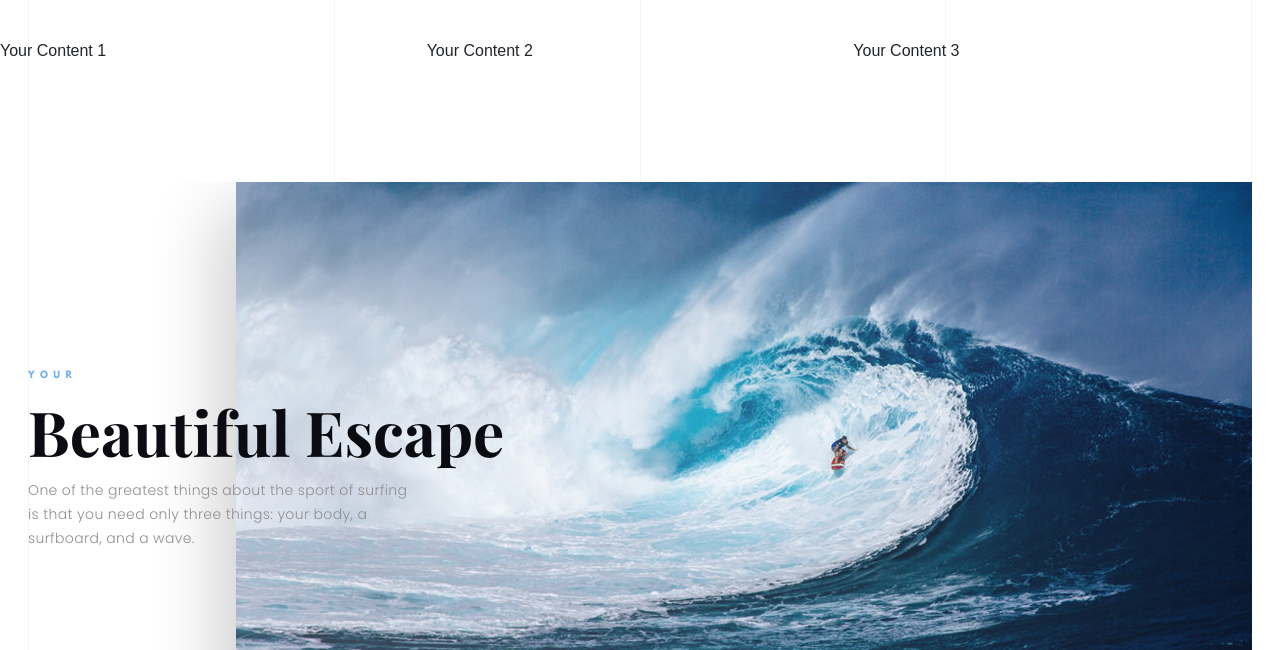
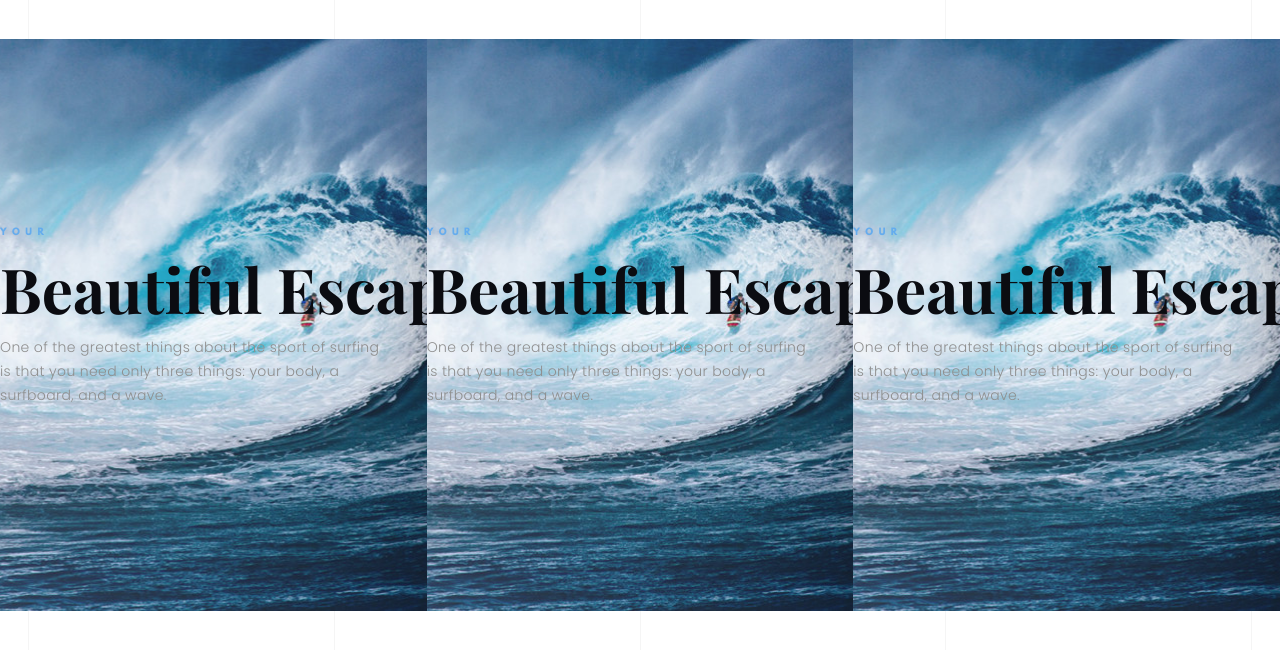
Before and after one commit to kocherov-michael/Surfing, a plain HTML site: page index.html in a window 1280 px wide. Shown: the part 89-739 px from the top of the page. Drawn offline with nearby package versions, Linux system fonts and the light colour scheme.

Commit message:
carousel plug in

```diff
--- a/index.html
+++ b/index.html
@@ -37,17 +37,6 @@
 </nav>
 	<div class="slide-wrapper">
 	<div class="owl-carousel">
-	  <div> Your Content 1 </div>
-	  <div> Your Content 2 </div>
-	  <div> Your Content 3 </div>
-	  <div> Your Content 4 </div>
-	  <div> Your Content 5 </div>
-	</div>
-</div>
-	<header class="container header">
-
-	<div class="slide-wrapper">
-		<!-- slides -->
 		<div class="slide-item">
 			<div class="slide-item__desc">
 				<div class="slide-item__heading">
@@ -62,6 +51,69 @@
 			</div>
 			<div class="slide-item__img slide-item__img--bg-1"></div>
 		</div>
+		<div class="slide-item">
+			<div class="slide-item__desc">
+				<div class="slide-item__heading">
+					<span>Your</span>
+					Beautiful Escape
+				</div>
+				<div class="slide-item__text">
+					<p>One of the greatest things about the sport of surfing is that you need only three things: your body, a surfboard, and a wave.</p>
+				</div>
+
+
+			</div>
+			<div class="slide-item__img slide-item__img--bg-1"></div>
+		</div>
+		<div class="slide-item">
+			<div class="slide-item__desc">
+				<div class="slide-item__heading">
+					<span>Your</span>
+					Beautiful Escape
+				</div>
+				<div class="slide-item__text">
+					<p>One of the greatest things about the sport of surfing is that you need only three things: your body, a surfboard, and a wave.</p>
+				</div>
+
+
+			</div>
+			<div class="slide-item__img slide-item__img--bg-1"></div>
+		</div>
+		<div class="slide-item">
+			<div class="slide-item__desc">
+				<div class="slide-item__heading">
+					<span>Your</span>
+					Beautiful Escape
+				</div>
+				<div class="slide-item__text">
+					<p>One of the greatest things about the sport of surfing is that you need only three things: your body, a surfboard, and a wave.</p>
+				</div>
+
+
+			</div>
+			<div class="slide-item__img slide-item__img--bg-1"></div>
+		</div>
+		<div class="slide-item">
+			<div class="slide-item__desc">
+				<div class="slide-item__heading">
+					<span>Your</span>
+					Beautiful Escape
+				</div>
+				<div class="slide-item__text">
+					<p>One of the greatest things about the sport of surfing is that you need only three things: your body, a surfboard, and a wave.</p>
+				</div>
+
+
+			</div>
+			<div class="slide-item__img slide-item__img--bg-1"></div>
+		</div>
+	</div>
+</div>
+	<header class="container header">
+
+	<div class="slide-wrapper">
+		<!-- slides -->
+
 		<!-- slides controls -->
 		<div class="slide-controls">
 			<a class="slide-controls__left" href="#">
```
Also changed, not shown: html/blocks/header-slider-items/_slide-item.html (added, +12 -0 lines), html/blocks/header.html (+0 -13 lines), html/blocks/slider.html (+6 -5 lines).
